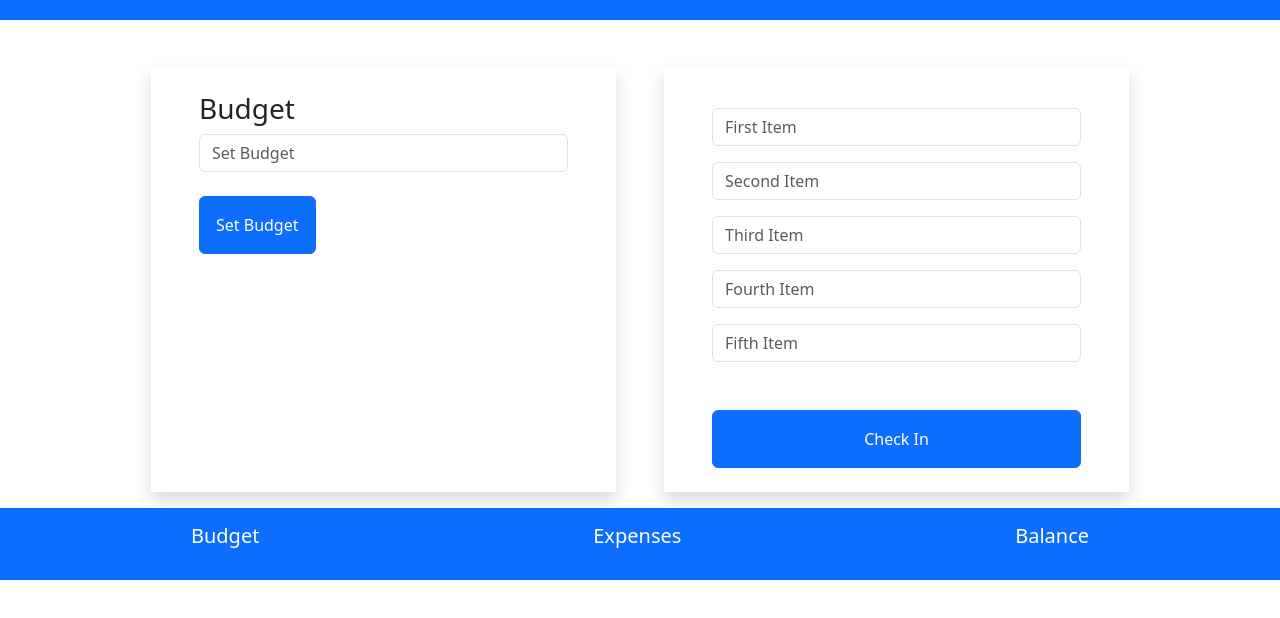
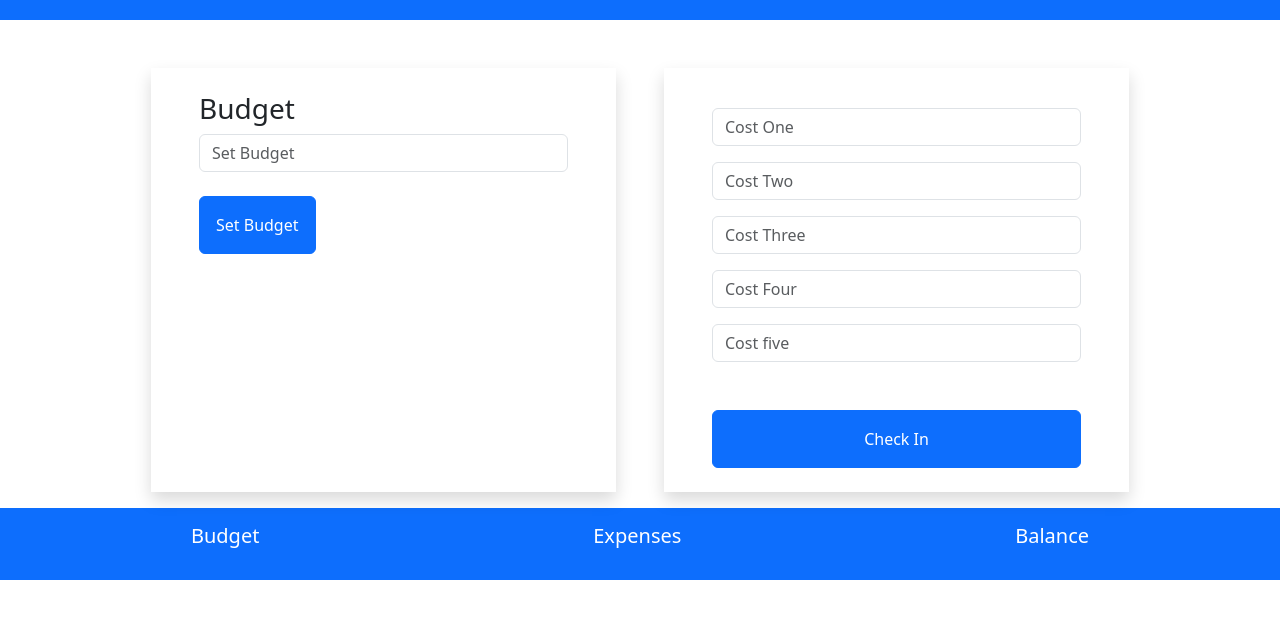
Before and after one commit to SAM1-B/Budget-App, a plain HTML site: page index.html in a window 1280 px wide. Shown: the part 66-684 px from the top of the page. Drawn offline with Linux system fonts and the light colour scheme.

Commit message:
third commit

```diff
--- a/index.html
+++ b/index.html
@@ -22,11 +22,11 @@
                 <div class="justify-content-center w-100 mx-auto">
                     <!-- ERROR DISPLAY BOX 2 -->
                     <p class="text-center fs-3 errorAlertTwo" id="errorTwo"></p>
-                    <input type="number" name="" id="firstItem" class="form-control mb-3" placeholder="First Item">
-                    <input type="number" name="" id="secondItem" class="form-control mb-3" placeholder="Second Item">
-                    <input type="number" name="" id="thirdItem" class="form-control mb-3" placeholder="Third Item">
-                    <input type="number" name="" id="fourthItem" class="form-control mb-3" placeholder="Fourth Item">
-                    <input type="number" name="" id="fifthItem" class="form-control mb-5" placeholder="Fifth Item">
+                    <input type="number" name="" id="firstItem" class="form-control mb-3" placeholder="Cost One">
+                    <input type="number" name="" id="secondItem" class="form-control mb-3" placeholder="Cost Two">
+                    <input type="number" name="" id="thirdItem" class="form-control mb-3" placeholder="Cost Three">
+                    <input type="number" name="" id="fourthItem" class="form-control mb-3" placeholder="Cost Four">
+                    <input type="number" name="" id="fifthItem" class="form-control mb-5" placeholder="Cost five">
                     <button class="btn btn-primary w-100 py-3" onclick="check()">Check In</button>
                 </div>
             </div>
```
